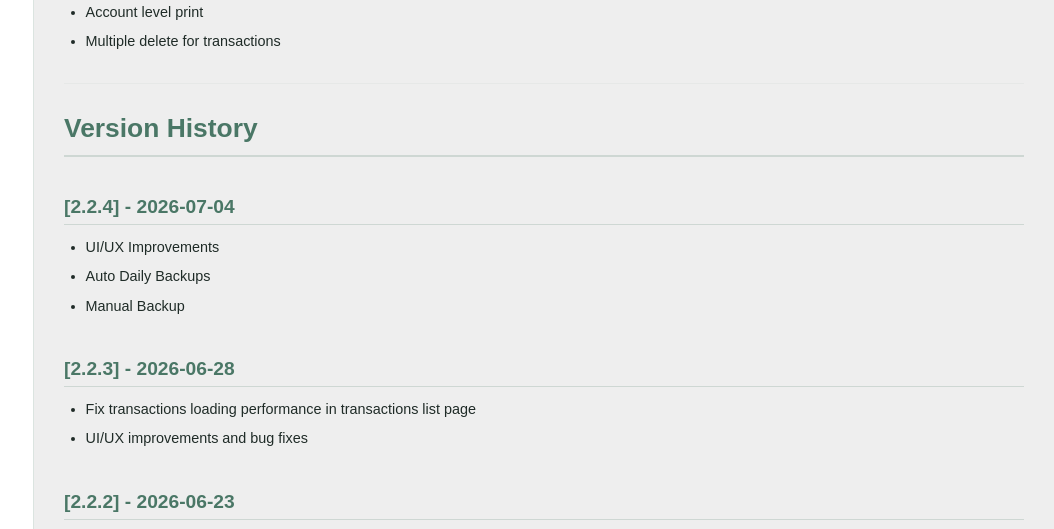
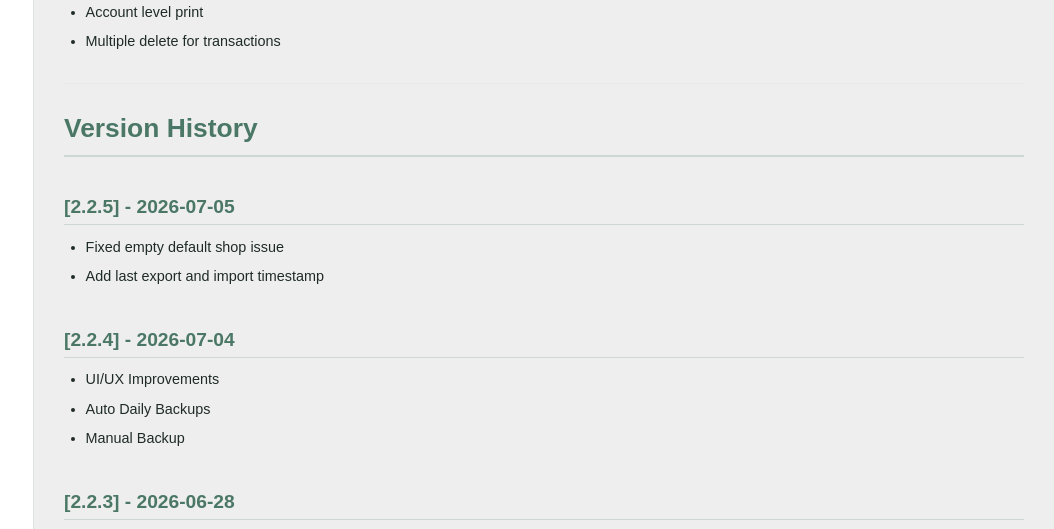
Before and after one commit to agcsiva97/daybook-neo, a Django app: page /daybook/docs/ in a window 1280 px wide. Shown: the part 518-1047 px from the top of the page, without its empty margins (226-1280 px from the left). Run offline with Django 5.2, Linux system fonts and the light colour scheme; data that the repository does not hold is empty; parts of the project's set-up code (start-up, migrations or seed data) failed here and were passed over; some libraries are stand-ins or nearby versions; some web fonts are replaced.

Commit message:
v2.2.5 changes

```diff
--- a/daybook_lite/daybook_lite/settings.py
+++ b/daybook_lite/daybook_lite/settings.py
@@ -40,7 +40,7 @@ _load_env_file(BASE_DIR / '.env')
 # Quick-start development settings - unsuitable for production
 # See https://docs.djangoproject.com/en/6.0/howto/deployment/checklist/
 
-APP_VERSION = "2.2.4"
+APP_VERSION = "2.2.5"
 
 # SECURITY WARNING: keep the secret key used in production secret!
 SECRET_KEY = 'django-insecure-00jp4@&#cx9tk*y7&6u_bp8g%o3#4ot8!h=9pm48#s9jq%l^0v'
--- a/daybook_lite/entries/views.py
+++ b/daybook_lite/entries/views.py
@@ -86,11 +86,17 @@ def home(request):
     silver_price = manager_helper.get_silver_price()
     all_shops = Shop.objects.all().order_by('name')
     default_shop_short_name = Configuration.objects.filter(key=Configuration.Key.DEFAULT_SHOP).first()
-    default_shop = Shop.objects.get(short_name=default_shop_short_name.value)
-
-    latest_transaction = Transactions.objects.filter(
-        shop = default_shop
-    ).order_by('-transaction_dt').first()
+
+    if default_shop_short_name and default_shop_short_name.value:
+        default_shop = Shop.objects.get(short_name=default_shop_short_name.value)
+        latest_transaction = Transactions.objects.filter(
+            shop=default_shop
+        ).order_by('-transaction_dt').first()
+        no_shop = False
+    else:
+        default_shop = None
+        latest_transaction = None
+        no_shop = True
 
     if latest_transaction:
         latest_date = timezone.localtime(latest_transaction.transaction_dt).date() if hasattr(latest_transaction.transaction_dt, 'date') else timezone.localtime(latest_transaction.transaction_dt)
@@ -115,6 +121,7 @@ def home(request):
             'created_by',
             'updated_by'
         ).order_by('-transaction_dt')
+
     daily_totals = (
         Transactions.objects.filter(transaction_dt__date=today)
         .values('shop_id')
@@ -159,7 +166,7 @@ def home(request):
 
     print(transactions)
     context = {
-        'nav_title':'Home',
+        'nav_title': 'Home',
         'transactions': transactions,
         'gold_price': gold_price,
         'silver_price': silver_price,
@@ -171,9 +178,10 @@ def home(request):
         'default_shop_short_name': default_shop_short_name,
         'latest_date': latest_date,
         'default_shop': default_shop,
+        'no_shop': no_shop,
     }
 
-    return render(request, 'entries/home.html',context)
+    return render(request, 'entries/home.html', context)
 
 def update_gold_price(request):
     try:
@@ -2721,10 +2729,10 @@ def about(request):
     backup_dir_display = Configuration.get_value(Configuration.Key.BACKUP_DIR)
     session_timeout = Configuration.get_value(Configuration.Key.SESSION_TIMEOUT)
     session_timeout = date_helper.format_duration(session_timeout) if session_timeout else 'N/A'
-    total_users = User.objects.count()
+    total_users = User.objects.filter(is_active = True).count()
     total_shops = Shop.objects.count()
 
-    if backup_dir_display is None:
+    if backup_dir_display is None or backup_dir_display == '':
         backup_dir_display = str(settings.BASE_DIR) + '\\data\\backups'
 
     context = {
--- a/daybook_lite/manager/templates/manager/shop_info.html
+++ b/daybook_lite/manager/templates/manager/shop_info.html
@@ -83,7 +83,7 @@
         </div>
       </div>
       <div>
-                  <h5>Balance</h5>
+          <h5>Balance</h5>
           <p class="display-6 text-primary">{{ balance|indian_format }}</p>
           <div class="d-flex justify-content-between align-items-center mt-3">
             <h5 class="mb-0">Linked Ledgers</h5>
@@ -114,6 +114,10 @@
           {% else %}
           <p class="text-muted mt-2">No ledgers linked to this shop.</p>
           {% endif %}
+          <div class="mt-3">
+            <h5 class="mb-0">Last Export: <span style="font-weight: 400; color:black;"> {{ shop.last_transaction_exported_at }} </span> </h5>
+            <h5 class="mb-0 mt-1">Last Import: <span style="font-weight: 400; color:black;"> {{ shop.last_transaction_imported_at }} </span> </h5>
+          </div>
       </div>
     </div>
   </div>
```
Also changed, not shown: daybook_lite/docs/Changelog.md.
